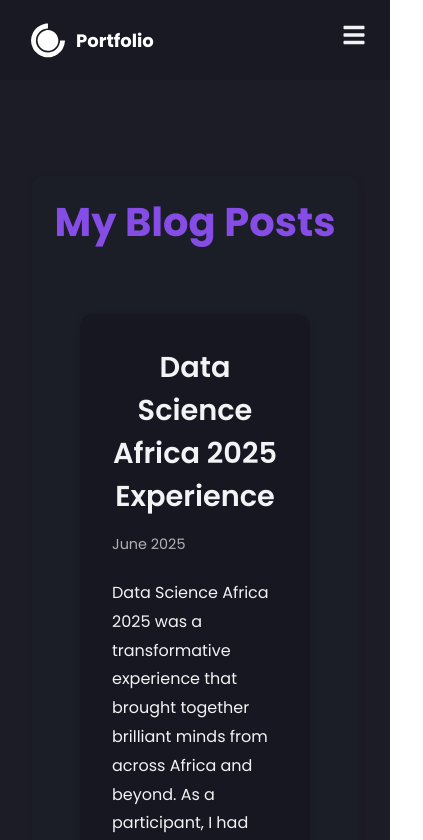
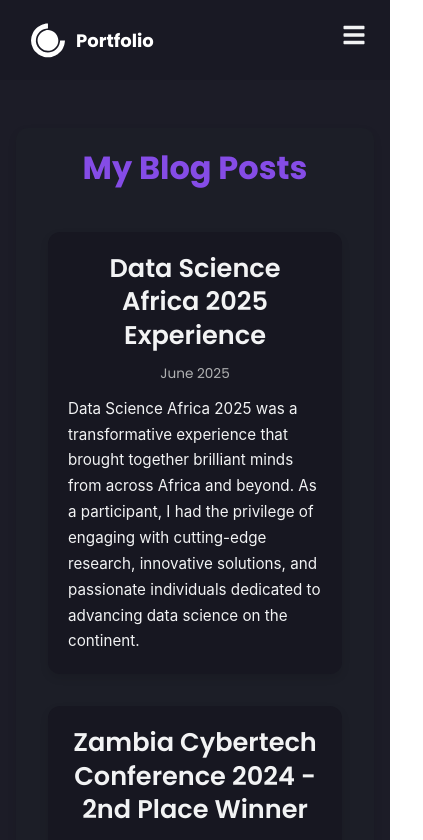
Before and after one commit to ElijahChileshe/portfolio, a React (Create React App) app: page /blogs in a window 390 px wide. Shown: the top 840 px of the page, 423 px wide, since content can reach past the window. Built offline with nearby package versions, Linux system fonts and the light colour scheme.

Commit message:
updated blogs to include mobile view

```diff
--- a/src/components/Blogs/Blogs.js
+++ b/src/components/Blogs/Blogs.js
@@ -6,12 +6,16 @@
 
 const BlogContainer = styled.div`
   width: 100%;
-  // min-height: 100vh;
+  min-height: 100vh;
   display: flex;
   flex-direction: column;
-  justify-content: space-between;
+  justify-content: flex-start;
   background-color: ${({ theme }) => theme.bg};
   padding: 2rem;
+
+  @media (max-width: 768px) {
+    padding: 1rem;
+  }
 `;
 
 const BlogWrapper = styled.div`
@@ -19,48 +23,69 @@
   max-width: 100%;
   display: flex;
   flex-direction: column;
-  gap: 14px;
-  padding: 1rem;
+  gap: 1rem;
+  padding: 1.5rem;
   background-color: ${({ theme }) => theme.bgLight};
   border-radius: 12px;
   box-shadow: 0 4px 8px rgba(0, 0, 0, 0.1);
-  margin: 4rem auto;
+  margin: 3rem auto;
   align-items: center;
+
+  @media (max-width: 768px) {
+    padding: 1rem;
+    margin: 2rem auto;
+  }
 `;
 
 const BlogHeader = styled.h1`
   font-size: 2.5rem;
-  margin-bottom: 3rem;
-  text-align: left;
+  margin-bottom: 2rem;
+  text-align: center;
   color: ${({ theme }) => theme.primary};
   font-weight: 700;
+
+  @media (max-width: 768px) {
+    font-size: 2rem;
+    margin-bottom: 1.5rem;
+  }
 `;
 
 const BlogContent = styled.div`
   display: flex;
   flex-direction: column;
-  gap: 2.5rem;
+  gap: 2rem;
   width: 100%;
   max-width: 800px;
   margin: 0 auto;
-  padding: 0 2rem;
+  padding: 0 1.5rem;
+
+  @media (max-width: 768px) {
+    max-width: 100%;
+    padding: 0 1rem;
+  }
 `;
 
 const BlogPost = styled.div`
   background: ${({ theme }) => theme.card};
   border-radius: 12px;
-  padding: 2rem;
+  padding: 1.5rem;
   box-shadow: 0 4px 8px rgba(0, 0, 0, 0.1);
-  transition: transform 0.3s ease;
-  gap: 2rem;
+  transition: transform 0.3s ease, box-shadow 0.3s ease;
+  gap: 1.5rem;
   color: ${({ theme }) => theme.text_primary};
   width: 100%;
   max-width: 800px;
   margin: 0 auto;
+  touch-action: manipulation;
 
-  &:hover {
-    transform: translateY(-3px);
-    box-shadow: 0 6px 12px rgba(0, 0, 0, 0.15);
+  &:active {
+    transform: translateY(2px);
+    box-shadow: 0 2px 4px rgba(0, 0, 0, 0.1);
+  }
+
+  @media (max-width: 768px) {
+    padding: 1.25rem;
+    margin: 0 auto;
   }
 `;
 
@@ -70,12 +95,24 @@
   color: ${({ theme }) => theme.text_primary};
   font-weight: 600;
   text-align: center;
+  line-height: 1.3;
+
+  @media (max-width: 768px) {
+    font-size: 1.6rem;
+    margin-bottom: 0.75rem;
+  }
 `;
 
 const BlogDate = styled.p`
   color: ${({ theme }) => theme.text_secondary};
-  margin-bottom: 1.5rem;
+  margin-bottom: 1rem;
   font-size: 0.9rem;
+  text-align: center;
+
+  @media (max-width: 768px) {
+    margin-bottom: 0.75rem;
+    font-size: 0.85rem;
+  }
 `;
 
 const BlogImage = styled.div`
@@ -93,15 +130,21 @@
   transition: all 0.3s ease;
   position: relative;
   overflow: hidden;
+  border-radius: 8px;
 
   img {
     width: 100%;
     height: 100%;
     object-fit: cover;
-    border-radius: 10px;
+    border-radius: 8px;
     transition: transform 0.3s ease;
   }
 
+  @media (max-width: 768px) {
+    height: 200px;
+  }
+
+  @media (hover: hover) {
     &:hover {
       border-color: ${({ theme }) => theme.primary};
       box-shadow: 0 4px 8px rgba(0, 0, 0, 0.2);
@@ -110,13 +153,14 @@
     &:hover img {
       transform: scale(1.05);
     }
+  }
 `;
 
 const BlogText = styled.div`
-  flex: 1;
   line-height: 1.8;
   color: ${({ theme }) => theme.text_primary};
   font-size: 1rem;
+  font-family: -apple-system, BlinkMacSystemFont, 'Segoe UI', Roboto, Oxygen, Ubuntu, Cantarell, sans-serif;
 
   strong {
     color: ${({ theme }) => theme.text_primary};
@@ -125,9 +169,17 @@
   a {
     color: ${({ theme }) => theme.primary};
     text-decoration: none;
+
+    @media (hover: hover) {
       &:hover {
         text-decoration: underline;
       }
+    }
+  }
+
+  @media (max-width: 768px) {
+    font-size: 0.95rem;
+    line-height: 1.7;
   }
 `;
 
```
Lines whose indentation alone changed are shown as unchanged.
